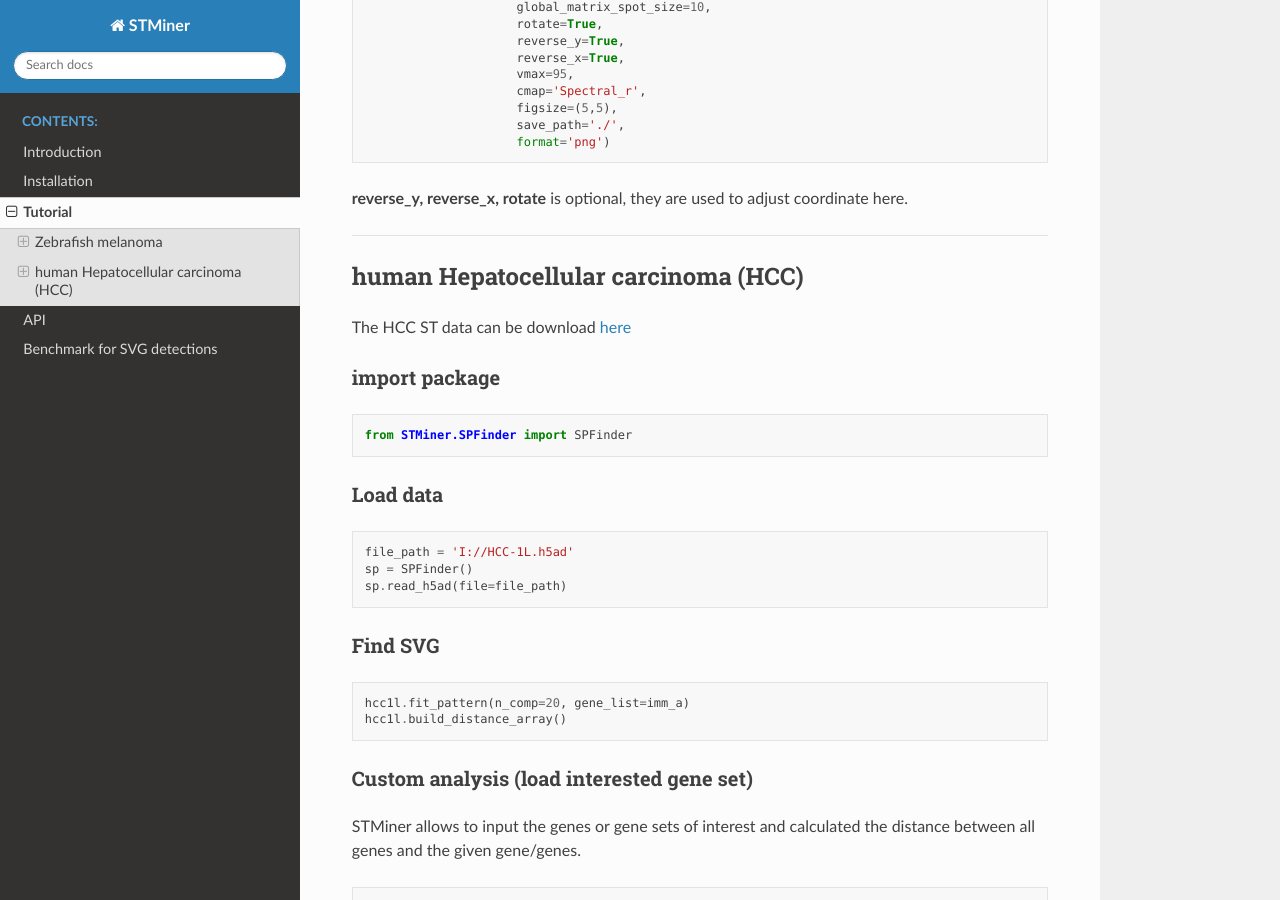
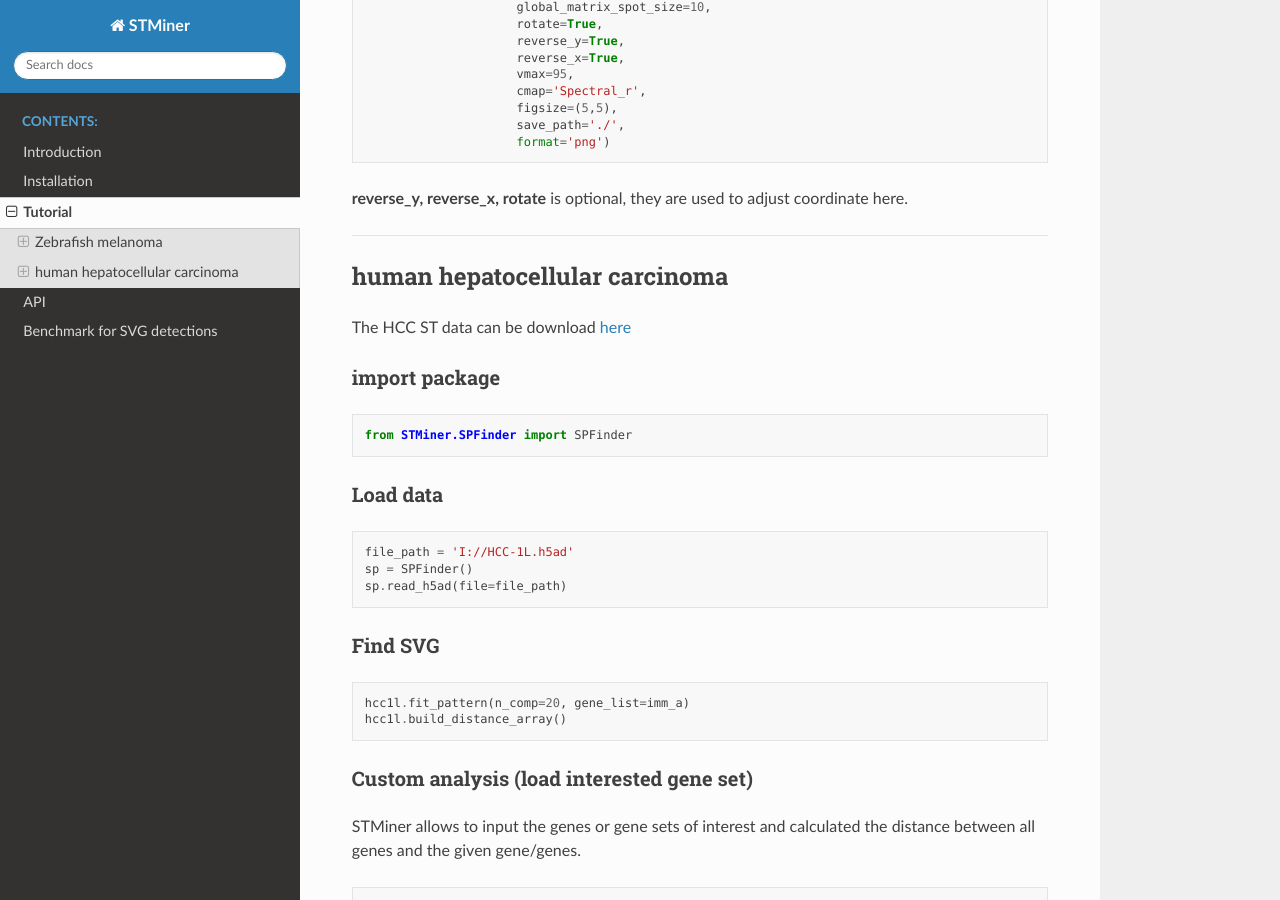
Before and after one commit to PSSUN/STMinerDoc, a Sphinx documentation site: the page built from source/Tutorial/Tutorial.md, in a window 1280 px wide and 900 px high, scrolled down 3559 px. Built offline with Sphinx 7.4.7 and the Read the Docs theme 3.1.0, drawn with Linux system fonts in a browser that asks for light colours.

Commit message:
Update Tutorial.md

```diff
--- a/source/Tutorial/Tutorial.md
+++ b/source/Tutorial/Tutorial.md
@@ -154,7 +154,7 @@ hcc2l.plot.plot_gene('BRAFhuman',
 
 ---
 
-## human Hepatocellular carcinoma (HCC)
+## human hepatocellular carcinoma
 
 The HCC ST data can be download [here](http://lifeome.net/supp/livercancer-st/data.htm)
 
```
